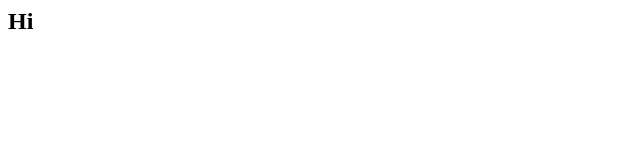
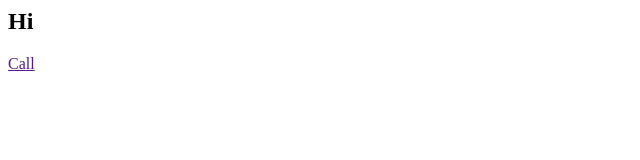
Before and after one commit to sushant0511/devopsSection, a plain HTML site: page index.html in a window 1280 px wide. Shown: the full height of the page, 0-640 px from the left. Drawn offline with Linux system fonts and the light colour scheme.

Commit message:
my first commit

```diff
--- a/index.html
+++ b/index.html
@@ -1 +1,2 @@
 <h2>Hi </h2>
+<a href="">Call</a>
```
